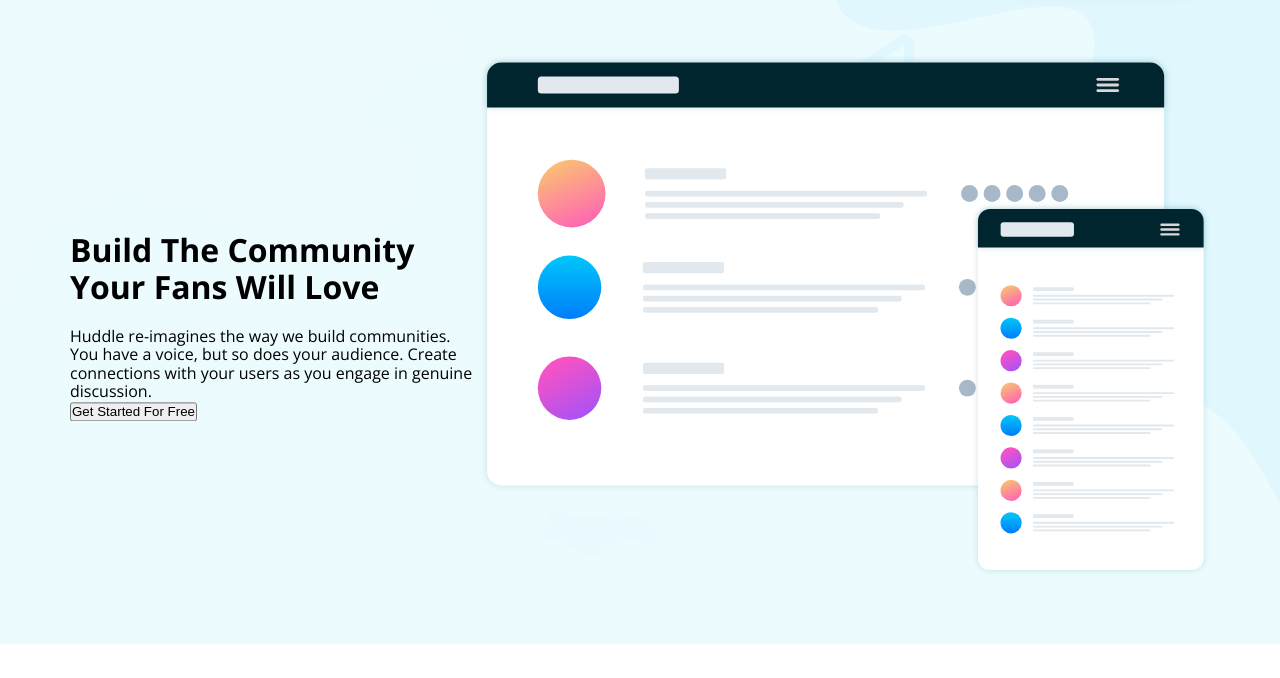
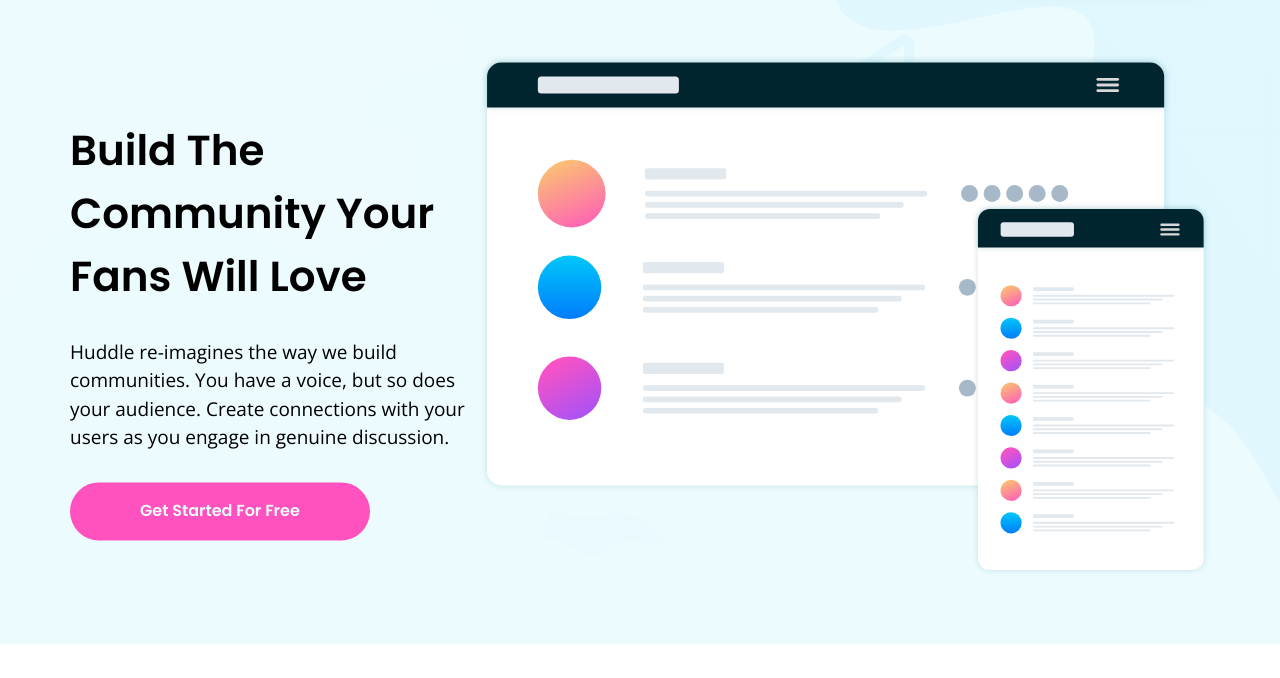
Before and after one commit to thetaha1/huddle-landing-page, a plain HTML site: page index.html in a window 1280 px wide. Shown: the part 122-800 px from the top of the page. Drawn offline with nearby package versions, Linux system fonts and the light colour scheme.

Commit message:
landing-1

```diff
--- a/css/styles.css
+++ b/css/styles.css
@@ -1,9 +1,8 @@
 /* Start Variables */
 :root {
-  --clr-primary-500: hsl(322, 100%, 66%); /* #ff52bf */
+  --clr-primary-400: hsl(322, 100%, 66%); /* #ff52bf */
 
   --clr-neutral-100: hsl(0, 0%, 100%); /* #fff */
-  --clr-neutral-150: rgb(236, 251, 254); /* #ecfbfe */
   --clr-neutral-200: hsl(193, 100%, 96%); /* #ebfbff */
   --clr-neutral-400: hsl(208, 11%, 55%); /* #808d99 */
   --clr-neutral-800: hsl(192, 100%, 9%); /* #00252e */
@@ -96,7 +95,7 @@
   box-shadow: 0px 0px 20px var(--clr-neutral-900-blur, #0303030d);
 }
 .heading .button:hover {
-  color: var(--clr-neutral-400, #808d99);
+  opacity: 0.5;
 }
 /* End Header */
 /* Start Landing */
@@ -132,4 +131,27 @@
 .landing .image {
   width: 730px;
 }
+.landing .text h1{
+  font-size: 42px;
+  font-weight: var(--fw-semi-bold);
+  font-family: var(--ff-accent);
+  line-height: 1.5;
+}
+.landing .text p {
+  font-size: 19px;
+  font-weight: var(--fw-regular);
+  line-height: 1.5;
+  margin: 30px 0;
+}
+.landing .text .button {
+  all: unset;
+  background-color: var(--clr-primary-400, #ff52bf);
+  color: var(--clr-neutral-200, #ebfbff);
+  font-family: var(--ff-accent);
+  padding: 20px 70px;
+  border-radius: 100px;
+}
+.landing .text .button:hover {
+  opacity: 0.5;
+}
 /* End Landing */
```
